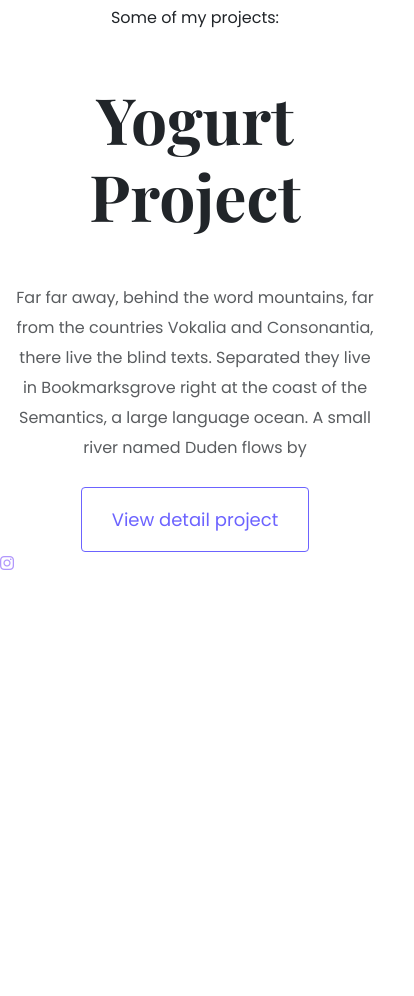
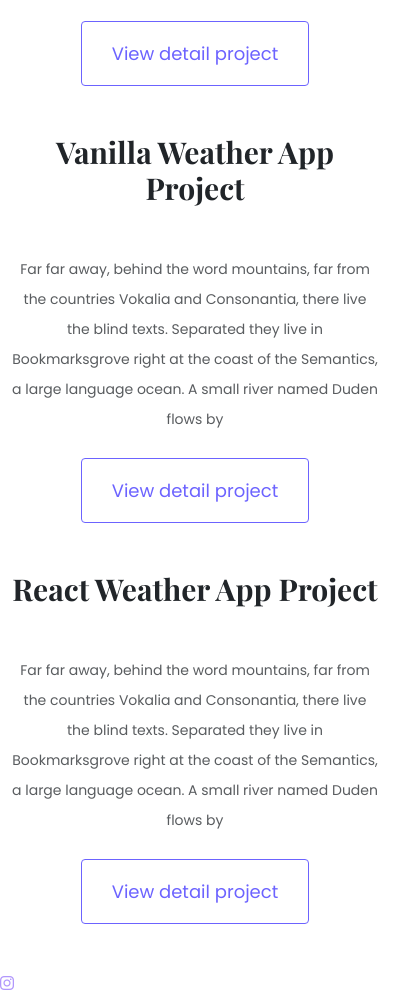
Before and after one commit to jmisshela/frontend-portfolio-website, a plain HTML site: page index.html in a window 390 px wide. Shown: the part 866-1862 px from the top of the page, 414 px wide, since content can reach past the window. Before the commit the page ends 1442 px from the top, so only its background shows below. Drawn offline with nearby package versions, Linux system fonts and the light colour scheme; a web font is replaced by a local one.

Commit message:
Added the remaining portfolio content & integrated content design

```diff
--- a/index.html
+++ b/index.html
@@ -40,7 +40,7 @@
     </div>
     <p class="text-center m-5">Some of my projects:</p>
     <div class="container">
-      <div class="row">
+      <div class="row mb-5">
         <div class="col d-none d-lg-block">
           <img
             src="/images/yogurt.jpg"
@@ -61,6 +61,48 @@
           </div>
         </div>
       </div>
+      <div class="row mb-5">
+        <div class="col">
+          <div class="project-description">
+            <h2 class="mb-5">Vanilla Weather App Project</h2>
+            <p class="mb-4 text-muted">
+              Far far away, behind the word mountains, far from the countries
+              Vokalia and Consonantia, there live the blind texts. Separated
+              they live in Bookmarksgrove right at the coast of the Semantics, a
+              large language ocean. A small river named Duden flows by
+            </p>
+            <a href="#" class="btn btn-branding-outline">View detail project</a>
+          </div>
+        </div>
+        <div class="col d-none d-lg-block">
+          <img
+            src="/images/vanilla-weather-app.png"
+            alt="Vanilla Weather App"
+            class="img-fluid rounded"
+          />
+        </div>
+      </div>
+      <div class="row mb-5">
+        <div class="col d-none d-lg-block">
+          <img
+            src="/images/react-weather-app.png"
+            alt="React Weather App"
+            class="img-fluid rounded"
+          />
+        </div>
+        <div class="col">
+          <div class="project-description">
+            <h2 class="mb-5">React Weather App Project</h2>
+            <p class="mb-4 text-muted">
+              Far far away, behind the word mountains, far from the countries
+              Vokalia and Consonantia, there live the blind texts. Separated
+              they live in Bookmarksgrove right at the coast of the Semantics, a
+              large language ocean. A small river named Duden flows by
+            </p>
+            <a href="#" class="btn btn-branding-outline">View detail project</a>
+          </div>
+        </div>
+      </div>
     </div>
     <i class="fa-brands fa-instagram" style="color: #b197fc"></i>
   </body>
--- a/styles/style.css
+++ b/styles/style.css
@@ -80,7 +80,28 @@ img {
   padding: 0 60px;
 }
 
-@media (max-width: 960px) {
+@media (max-width: 430px) {
+  h2 {
+    font-size: 30px;
+  }
+
+  .hero {
+    padding: 80px 20px;
+  }
+
+  .hero h1 {
+    font-size: 44px;
+    line-height: 1.5;
+  }
+
+  .hero p {
+    font-size: 26px;
+  }
+
+  p {
+    font-size: 14px;
+  }
+
   .project-description {
     padding: 0;
     text-align: center;
```
Also changed, not shown: 1 other file.
